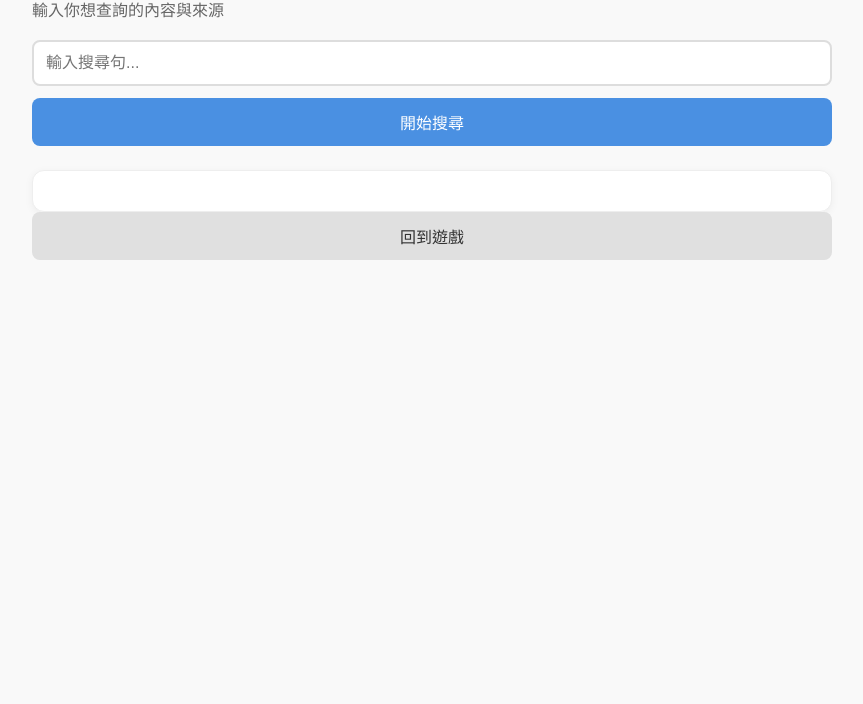
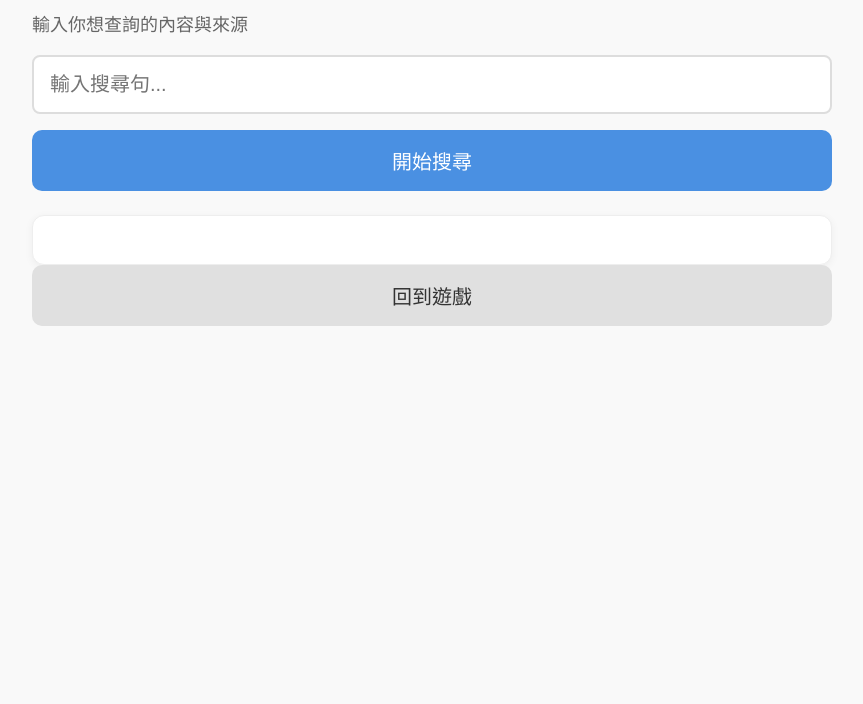
Before and after one commit to Chenche0119/beitou-ai-search, a plain HTML site: page docs/index.html in a window 1280 px wide. Shown: the part 96-800 px from the top of the page, without its empty margins (208-1071 px from the left). Drawn offline with Linux system fonts and the light colour scheme.

Commit message:
Increase font size for better readability

```diff
--- a/docs/index.html
+++ b/docs/index.html
@@ -13,28 +13,35 @@
             margin: 0 auto;
             background-color: #f9f9f9;
             color: #333;
+            font-size: 18px;
+            /* 基礎字體加大 */
         }
 
         h2 {
             margin-bottom: 16px;
             color: #2c3e50;
             text-align: center;
+            font-size: 28px;
+            /* 標題加大 */
         }
 
         p {
             margin-bottom: 16px;
             color: #666;
+            font-size: 18px;
+            /* 說明文字加大 */
         }
 
         #query {
             width: 100%;
-            padding: 12px;
-            font-size: 16px;
+            padding: 16px;
+            /* 增加內距 */
+            font-size: 20px;
+            /* 輸入框字體加大 */
             border: 2px solid #ddd;
             border-radius: 8px;
             box-sizing: border-box;
-            /* 確保 padding 不會撐大寬度 */
-            margin-bottom: 12px;
+            margin-bottom: 16px;
         }
 
         #query:focus {
@@ -44,22 +51,24 @@
 
         .btn-group {
             display: flex;
-            gap: 10px;
+            gap: 12px;
             flex-wrap: wrap;
             /* 手機版自動換行 */
-            margin-bottom: 20px;
+            margin-bottom: 24px;
         }
 
         button {
-            padding: 12px 20px;
-            font-size: 16px;
+            padding: 16px 24px;
+            /* 按鈕變大 */
+            font-size: 20px;
+            /* 按鈕字體加大 */
             border: none;
-            border-radius: 8px;
+            border-radius: 10px;
             cursor: pointer;
             transition: background-color 0.2s;
             flex: 1;
             /* 按鈕平均分配寬度 */
-            min-width: 120px;
+            min-width: 140px;
             /* 防止按鈕太小 */
         }
 
@@ -87,9 +96,11 @@
             background-color: white;
             border: 1px solid #eee;
             border-radius: 12px;
-            padding: 20px;
+            padding: 24px;
             box-shadow: 0 2px 8px rgba(0, 0, 0, 0.05);
             line-height: 1.8;
+            font-size: 20px;
+            /* 回答內容字體加大 */
         }
 
         /* 手機版優化 */
@@ -99,13 +110,15 @@
             }
 
             h2 {
-                font-size: 24px;
+                font-size: 26px;
             }
 
             button {
                 width: 100%;
                 /* 手機版按鈕滿版 */
                 flex: none;
+                padding: 16px;
+                /* 手機版按鈕更好按 */
             }
         }
     </style>
```
Also changed, not shown: frontend/index.html (+25 -12 lines).
